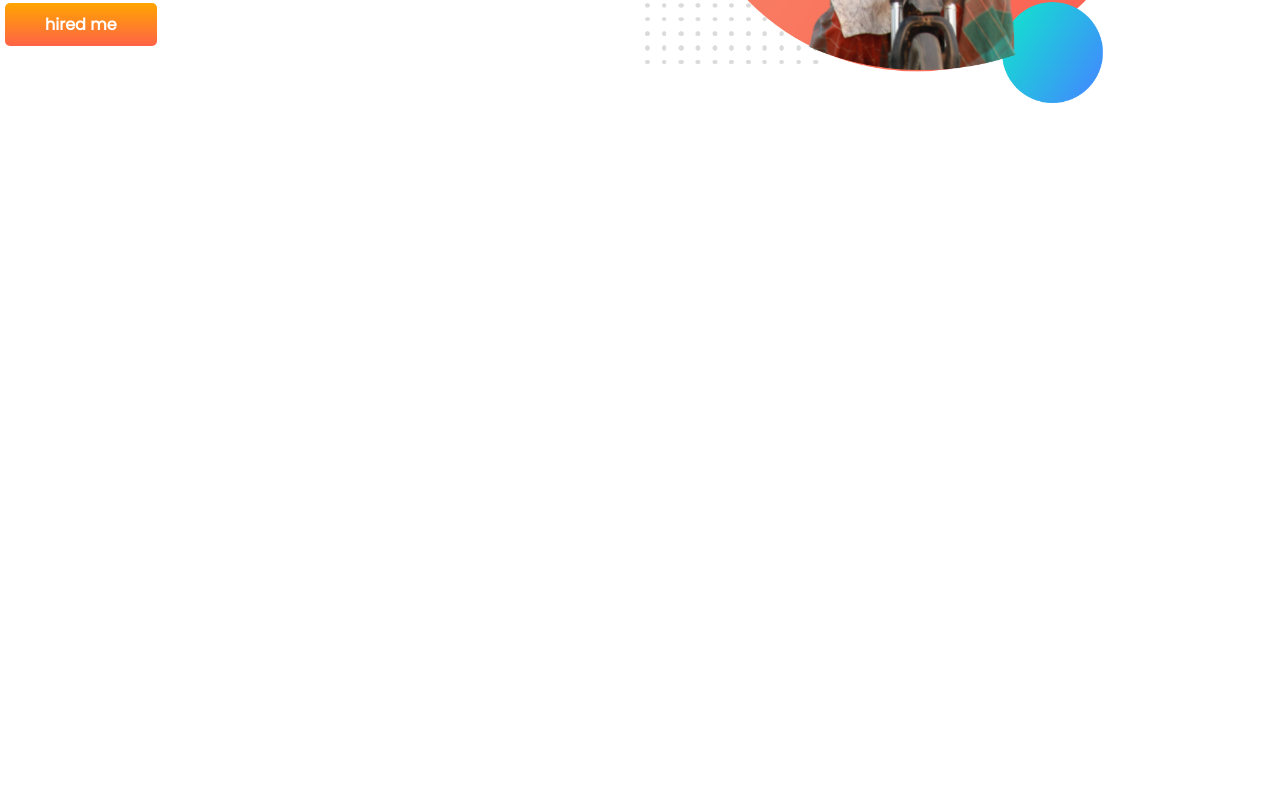
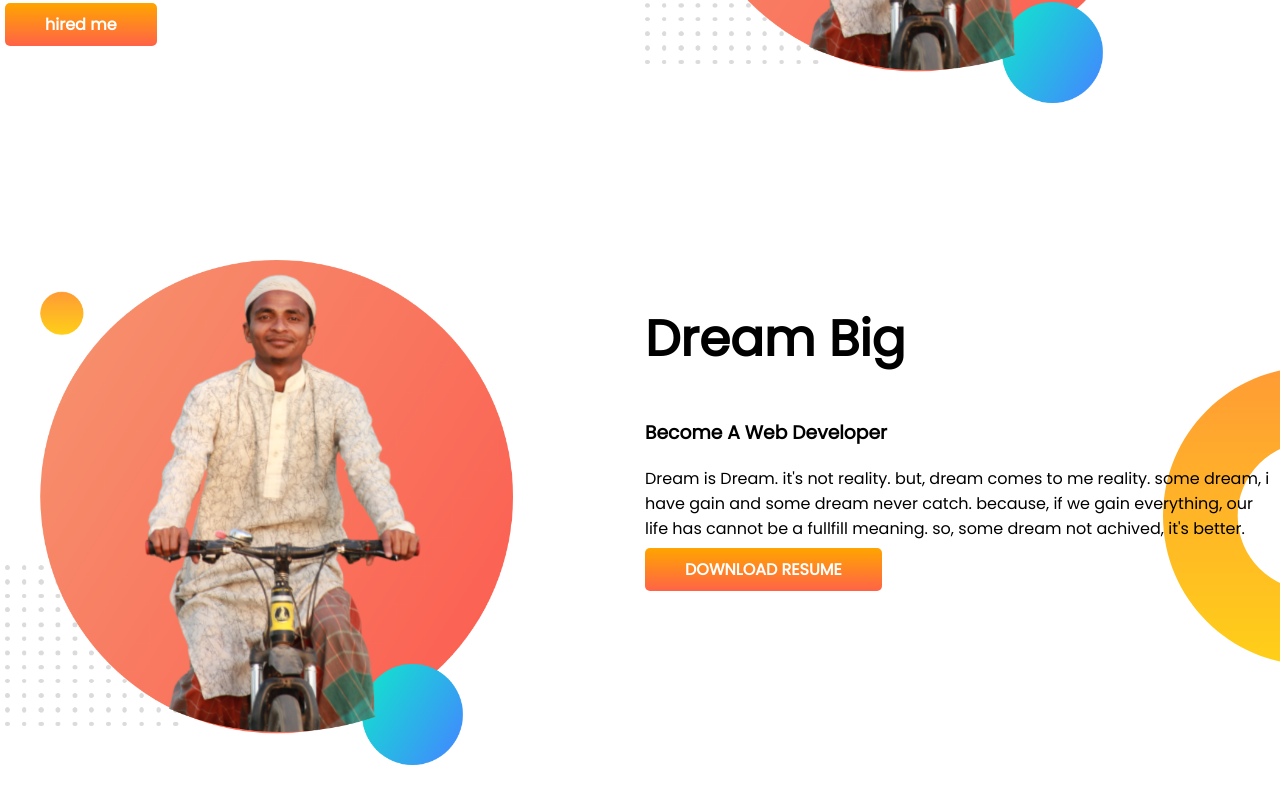
Before and after one commit to nazmulhuda9/second-web, a plain HTML site: page index.html in a window 1280 px wide. Shown: the part 401-1204 px from the top of the page. Before the commit the page ends 800 px from the top, so only its background shows below. Drawn offline with Linux system fonts and the light colour scheme.

Commit message:
dream added

```diff
--- a/index.html
+++ b/index.html
@@ -28,6 +28,19 @@
             <img src="my-bg (2).png" alt="my bg">
         </div>
     </section>
+    <section class="dream-big">
+        <div class="half-width">
+            <img src="my-bg (2).png" alt="my photo">
+        </div>
+        <div class="half-width">
+            <h1> Dream Big</h1>
+            <h3>Become A Web Developer</h3>
+            <p>Dream is Dream. it's not reality. but, dream comes to me reality. some dream, i have gain and some dream
+                never catch. because, if we gain everything, our life has cannot be a fullfill meaning. so, some dream
+                not achived, it's better.</p>
+            <a class="link-button" target="blank" href="">DOWNLOAD RESUME</a>
+        </div>
+    </section>
 </body>
 
 </html>
--- a/style.css
+++ b/style.css
@@ -10,6 +10,7 @@ h1{
 }
 section{
     display: flex;
+    margin-bottom: 150px;
 }
 .half-width{
     width: 50%;
@@ -30,3 +31,8 @@ section{
     background-image: url(images/top-banner.png);
     background-repeat: no-repeat;
 }
+.dream-big{
+    background-image: url(images/dream-bg.png);
+    background-repeat: no-repeat;
+    background-position: right;
+}
```
